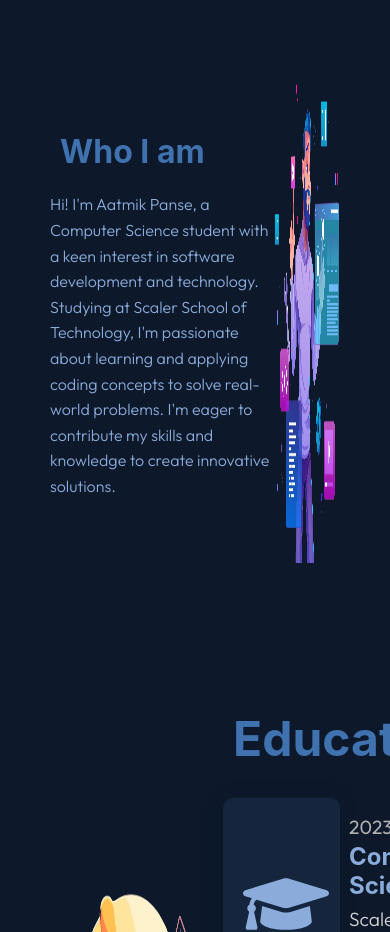
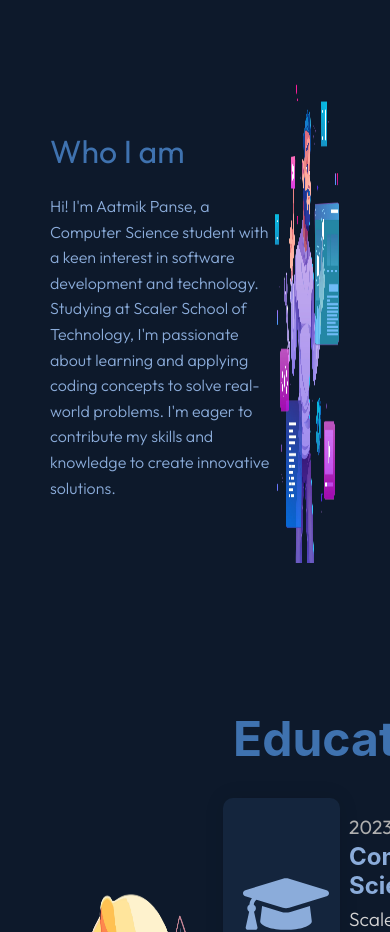
Before and after one commit to aatmik-panse/react_portfolio, a React (Create React App) app: page / in a window 390 px wide. Shown: the part 845-1777 px from the top of the page. Built offline with nearby package versions, Linux system fonts and the light colour scheme.

Commit message:
accessibility improvement

```diff
--- a/src/components/About/About.css
+++ b/src/components/About/About.css
@@ -7,16 +7,16 @@
   line-height: 1.6em;
   color: var(--var-soft-blue);
 }
-.who-i-am h1 {
+.who-i-am h2 {
   font-size: 3em;
   color: var(--var-main-title);
 }
 @media (max-width: 768px) {
-  .who-i-am h1 {
-    font-size: 2em; /* Smaller font size for smaller devices */
+  .who-i-am h2 {
+    font-size: 2em;
   }
   .who-i-am p {
-    font-size: 1em; /* Smaller font size for smaller devices */
+    font-size: 1em;
   }
 }
 
--- a/src/components/About/About.js
+++ b/src/components/About/About.js
@@ -6,7 +6,7 @@ export default function About() {
     <div>
       <div className="container">
         <div className="who-i-am">
-          <h1>Who I am</h1>
+          <h2>Who I am</h2>
           <p>
             Hi! I'm Aatmik Panse, a Computer Science student with a keen
             interest in software development and technology. Studying at Scaler
--- a/src/components/Projects/Projects.jsx
+++ b/src/components/Projects/Projects.jsx
@@ -77,7 +77,11 @@ export default function Projects() {
           </Masonry>
         </ResponsiveMasonry>
       </div>
-      <Link to="/projectsPage" className="viewAllButton">
+      <Link
+        to="/projectsPage"
+        className="viewAllButton"
+        aria-label="View all projects"
+      >
         <FaArrowRight />
       </Link>
     </div>
```
